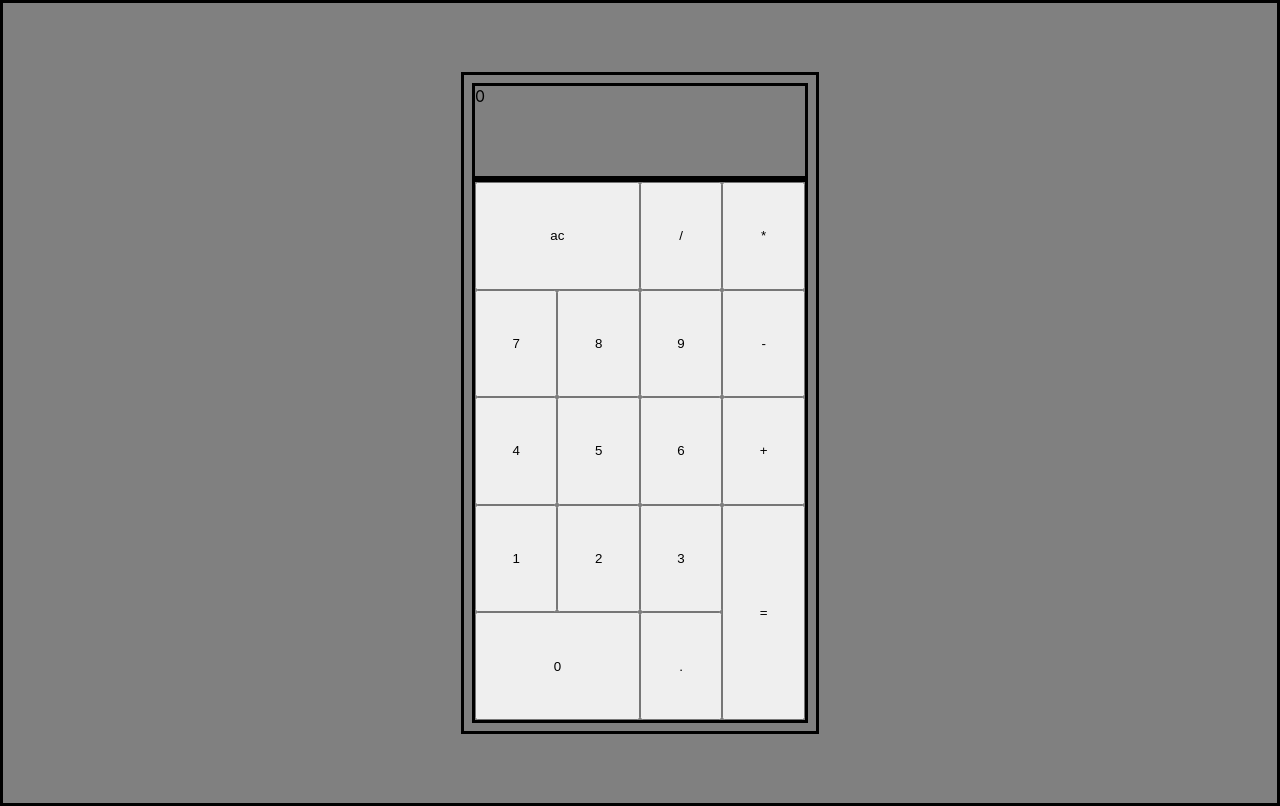
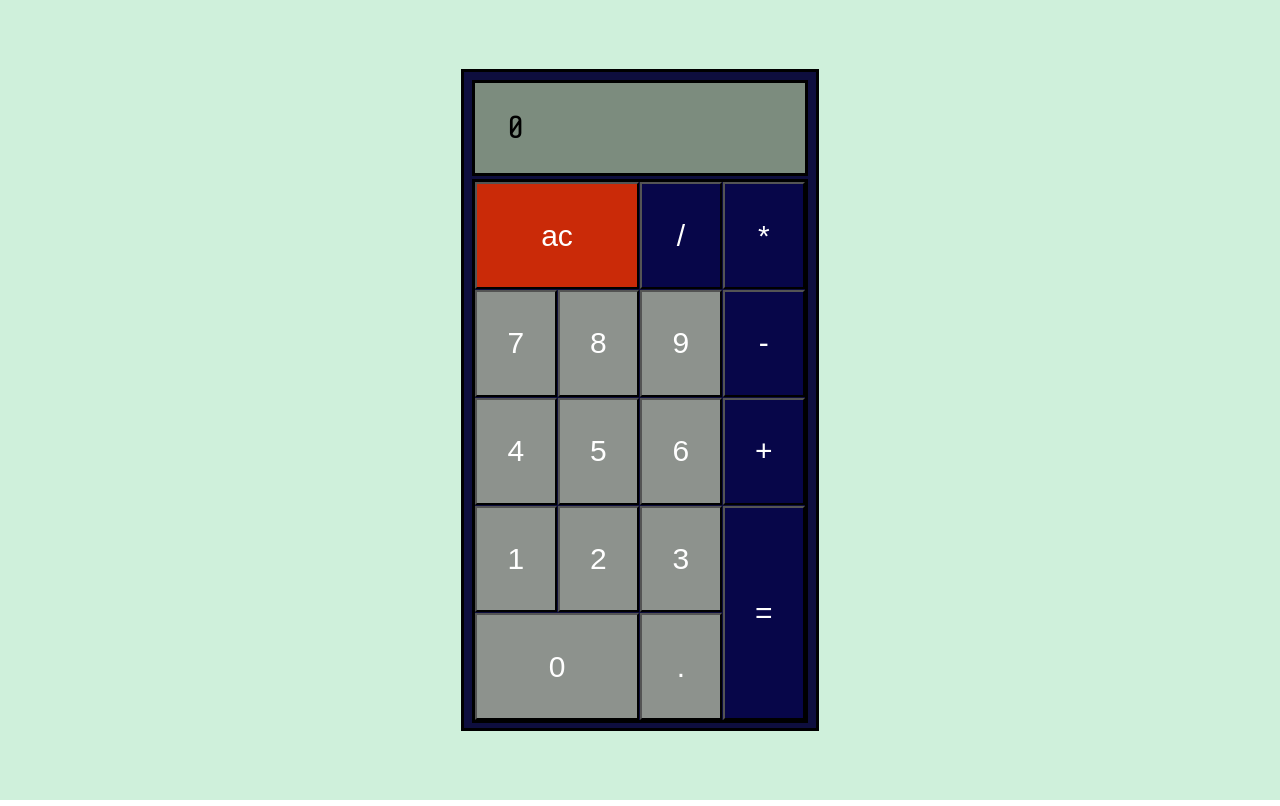
Before and after one commit to macluiggy/javascript-calculator, a React (Create React App) app: page / in a window 1280 px wide. Built offline with nearby package versions, Linux system fonts and the light colour scheme.

Commit message:
styling the calculator

```diff
--- a/src/components/Main.jsx
+++ b/src/components/Main.jsx
@@ -10,7 +10,11 @@ const Main = ({ state, updateInputDisplay, displayResult, clearInputDisplay }) =
 	return (
 		<div className='container'>
 			<div className='calculatorContainer'>
-				<div id='display'>
+				<div
+				 id='display'
+				 style={{
+				 	fontSize: '2.0em',
+				 }} >
 					{ displayInput }
 				</div>
 				<div className='buttons'>
@@ -37,6 +41,10 @@ const Button = ({
 				clearInputDisplay,
 			}) =>
 				<button
+				style={{
+					fontSize: '0.3em',
+					color: 'white',
+				}}
 				 id={id}
 				 onClick={(e) => {
 				 	if (value === '=') {
--- a/src/reducers/reducer.js
+++ b/src/reducers/reducer.js
@@ -1,5 +1,5 @@
 const initialState = {
-	displayInput: 0,
+	displayInput: '0',
 }
 
 const reducer = (state=initialState, action) => {
@@ -21,10 +21,10 @@ const reducer = (state=initialState, action) => {
 		case 'DISPLAY_RESULT':
 			return {
 				...state,
-				displayInput: eval(state
+				displayInput: parseFloat(eval(state
 									.displayInput
-									.replace(/\W$/, '')
-					 				).toFixed(4),
+									.replace(/^\W|\W$/, '')
+					 				).toFixed(4)),
 
 			}
 		case 'CLEAR_INPUT':
--- a/src/scss/main.scss
+++ b/src/scss/main.scss
@@ -1,21 +1,31 @@
+@import 'https://fonts.googleapis.com/css?family=Share+Tech+Mono';
 .container {
-	border: solid;
+	//border: solid;
 	height: 100vh;
 	display: flex;
 	justify-content: center;
 	align-items: center;
-	background-color: gray;
+	background-color: #CFF0DB;
+	font-family: 'Share Tech Mono';
 	.calculatorContainer {
+		background-color: #0E0E3E;
 		border: solid;
 		width: 21em;
 		height: 80vh;
 		display: grid;
+		grid-gap: 0.2em;
 		grid-template-rows: 15% 85%;
 		padding: 0.5em;
 		#display {
 			border: solid;
+			display: flex;
+			align-items: center;
+			padding-left: 1em;
+			background-color: #7C8C7E;
 		}
 		.buttons {
+			grid-gap: 0.01em;
+			font-size: 100px;
 			border: solid;
 			display: grid;
 			grid-template-areas:
@@ -24,60 +34,80 @@
 			'four five six add'
 			'one two three equals'
 			'zero zero decimal equals';
+
+			$operatorsColor: #070649;
+			$numbersColor: #8D928D;
 			#equals {
 				grid-area: 'equals';
 				grid-row: 4 / span 2;
 				grid-column: 4;
+				background-color: $operatorsColor;
 			}
 			#zero {
 				grid-area: 'zero';
 				grid-column: 1 / span 2;
+				background-color: $numbersColor;
 			}
 			#one {
 				grid-area: 'one';
+				background-color: $numbersColor;
 			}
 			#two {
 				grid-area: 'two';
+				background-color: $numbersColor;
 			}
 			#three {
 				grid-area: 'three';
+				background-color: $numbersColor;
 			}
 			#four {
 				grid-area: 'four';
+				background-color: $numbersColor;
 			}
 			#five {
 				grid-area: 'five';
+				background-color: $numbersColor;
 			}
 			#six {
 				grid-area: 'six';
+				background-color: $numbersColor;
 			}
 			#seven {
 				grid-area: 'seven';
+				background-color: $numbersColor;
 			}
 			#eight {
 				grid-area: 'eight';
+				background-color: $numbersColor;
 			}
 			#nine {
 				grid-area: 'nine';
+				background-color: $numbersColor;
 			}
 			#add {
 				grid-area: 'add';
+				background-color: $operatorsColor;
 			}
 			#substract {
+				background-color: $operatorsColor;
 				grid-area: 'substract'
 			}
 			#multiply {
+				background-color: $operatorsColor;
 				grid-area: 'multiply';
 			}
 			#divide {
+				background-color: $operatorsColor;
 				grid-area: 'divide';
 			}
 			#decimal {
 				grid-area: 'decimal';
+				background-color: $numbersColor;
 			}
 			#clear {
 				grid-area: 'clear';
 				grid-column: 1 / span 2;
+				background-color: #CA2A08;
 			}
 		}
 	}
```
